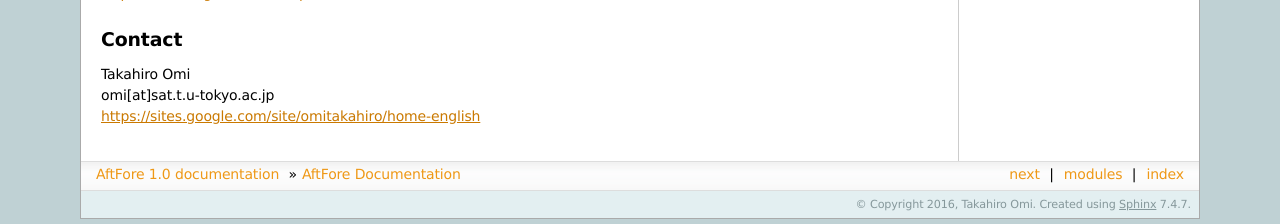
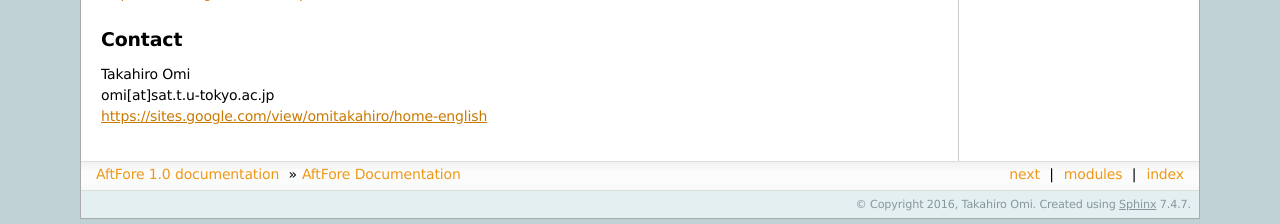
Before and after one commit to omitakahiro/AftFore, a Sphinx documentation site: the page built from sphinx/index.rst, in a window 1280 px wide. Shown: the part 673-897 px from the top of the page. Built offline with Sphinx 7.4.7, drawn with Linux system fonts in a browser that asks for light colours; some of the changed lines change nothing that is shown.

Commit message:
Update index.rst

```diff
--- a/sphinx/index.rst
+++ b/sphinx/index.rst
@@ -29,4 +29,4 @@ Contact
 ^^^^^^^^^^^^^
 | Takahiro Omi
 | omi[at]sat.t.u-tokyo.ac.jp
-| https://sites.google.com/site/omitakahiro/home-english
+| https://sites.google.com/view/omitakahiro/home-english
```
